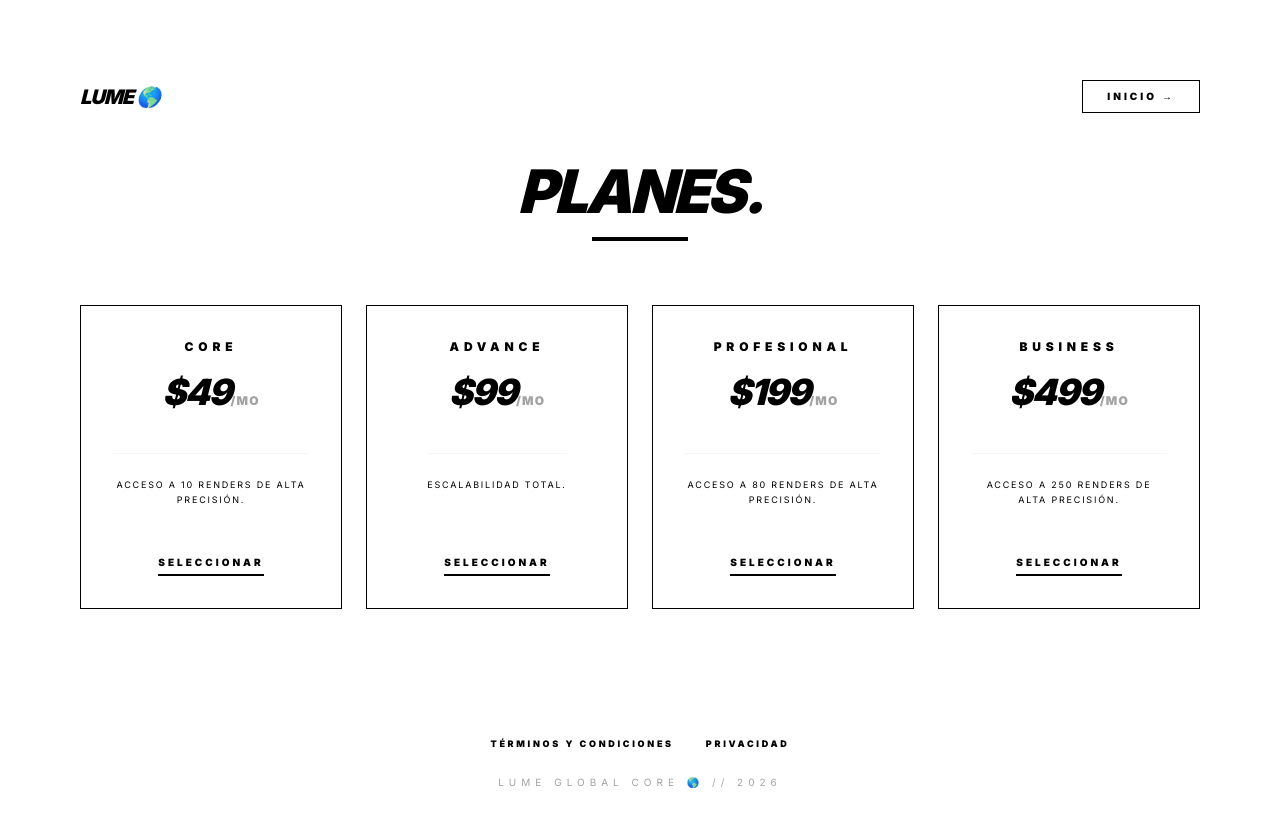
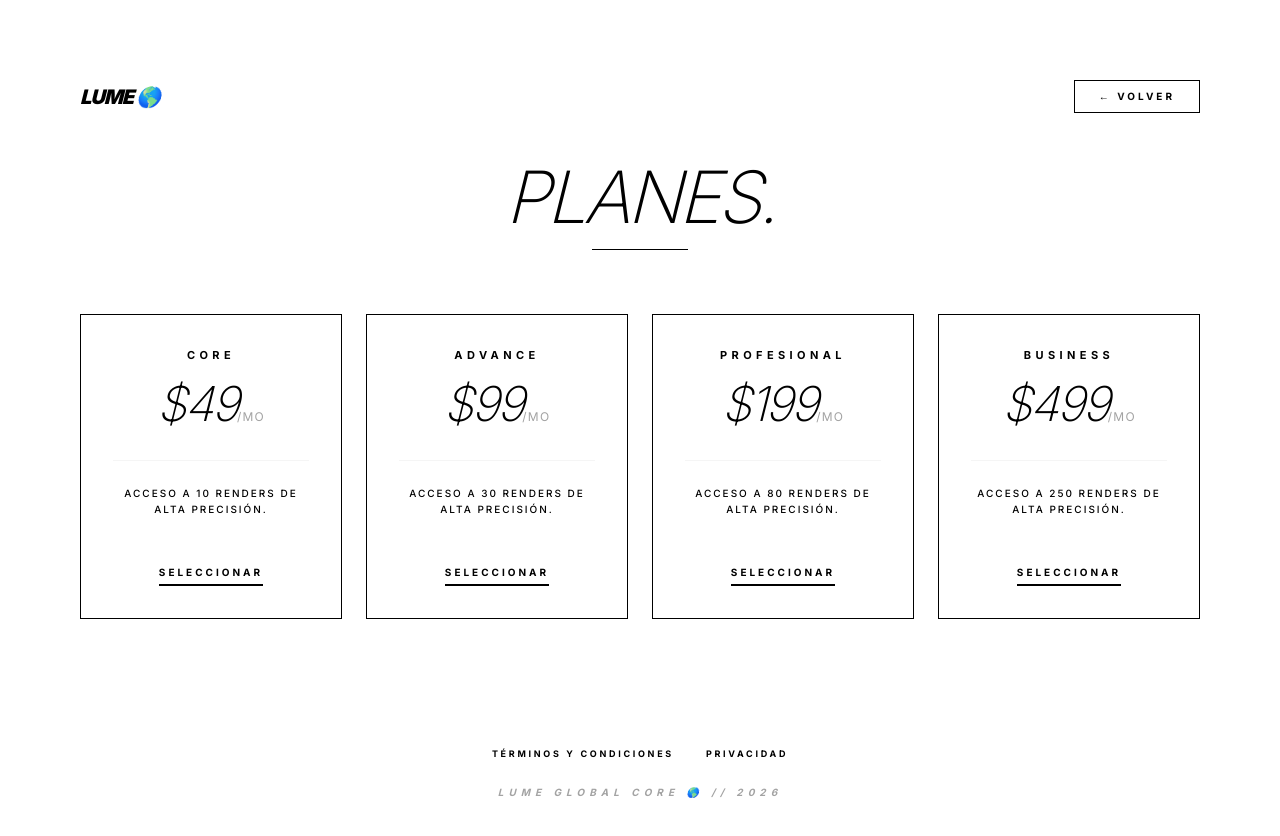
Before and after one commit to lumeglobal10-prog/lume-global-core, a Next.js app: page /pricing in a window 1280 px wide. Shown: the top 836 px of the page. Built offline with nearby package versions, Linux system fonts and the light colour scheme.

Commit message:
Update page.tsx

```diff
--- a/app/pricing/page.tsx
+++ b/app/pricing/page.tsx
@@ -10,7 +10,7 @@ export default function PricingPage() {
 
   const planes = [
     { nombre: 'CORE', precio: '49', desc: 'ACCESO A 10 RENDERS DE ALTA PRECISIÓN.' },
-    { nombre: 'ADVANCE', precio: '99', desc: 'ESCALABILIDAD TOTAL.' },
+    { nombre: 'ADVANCE', precio: '99', desc: 'ACCESO A 30 RENDERS DE ALTA PRECISIÓN.' },
     { nombre: 'PROFESIONAL', precio: '199', desc: 'ACCESO A 80 RENDERS DE ALTA PRECISIÓN.' },
     { nombre: 'BUSINESS', precio: '499', desc: 'ACCESO A 250 RENDERS DE ALTA PRECISIÓN.' }
   ];
@@ -24,24 +24,25 @@ export default function PricingPage() {
   };
 
   return (
-    <main className="min-h-screen bg-white text-black font-sans flex flex-col justify-between p-8 md:p-20">
+    <main className="min-h-screen bg-white text-black font-sans flex flex-col justify-between p-8 md:p-20 overflow-x-hidden">
 
       {/* NAVEGACIÓN SUPERIOR: LOGO IZQUIERDA Y RETORNO DERECHA */}
       <nav className="flex justify-between items-center w-full">
         <div className="text-xl font-black tracking-tighter italic uppercase">
           LUME 🌎
         </div>
-        <Link href="/">
-          <button className="text-[10px] font-black tracking-[0.3em] uppercase border border-black px-6 py-2 hover:bg-black hover:text-white transition-all">
-            INICIO →
-          </button>
-        </Link>
+        <button
+          onClick={() => router.back()}
+          className="text-[10px] font-bold tracking-[0.3em] uppercase border border-black px-6 py-2 hover:bg-black hover:text-white transition-all"
+        >
+          ← VOLVER
+        </button>
       </nav>
 
       {/* SECTOR DE PLANES */}
       <div className="max-w-6xl mx-auto w-full py-12 text-center">
-        <h1 className="text-6xl font-black uppercase tracking-tighter mb-4 italic">PLANES.</h1>
-        <div className="h-1 w-24 bg-black mx-auto mb-16"></div>
+        <h1 className="text-6xl md:text-7xl font-extralight uppercase tracking-tighter mb-4 italic">PLANES.</h1>
+        <div className="h-[1px] w-24 bg-black mx-auto mb-16"></div>
 
         <div className="grid grid-cols-1 md:grid-cols-2 lg:grid-cols-4 gap-6">
           {planes.map((plan) => (
@@ -51,16 +52,17 @@ export default function PricingPage() {
               className="group border border-black p-8 flex flex-col items-center justify-between cursor-pointer hover:bg-black hover:text-white transition-all duration-300 active:scale-95"
             >
               <div>
-                <h2 className="text-[12px] font-black tracking-[0.4em] mb-4 uppercase">{plan.nombre}</h2>
-                <div className="text-4xl font-black italic mb-2 tracking-tighter">
-                  ${plan.precio}<span className="text-[12px] font-mono not-italic uppercase tracking-widest text-neutral-400 group-hover:text-neutral-500">/mo</span>
+                <h2 className="text-[11px] font-bold tracking-[0.4em] mb-4 uppercase">{plan.nombre}</h2>
+                <div className="text-5xl font-extralight italic mb-2 tracking-tighter">
+                  ${plan.precio}<span className="text-[12px] font-normal not-italic uppercase tracking-widest text-neutral-400 group-hover:text-neutral-500">/mo</span>
                 </div>
-                <p className="text-[9px] font-mono uppercase tracking-[0.2em] leading-relaxed mt-8 border-t border-neutral-100 group-hover:border-neutral-800 pt-6">
+                {/* TIPOGRAFÍA UNIFICADA EN DESCRIPCIÓN */}
+                <p className="text-[10px] font-medium uppercase tracking-[0.2em] leading-relaxed mt-8 border-t border-neutral-100 group-hover:border-neutral-800 pt-6">
                   {plan.desc}
                 </p>
               </div>
 
-              <div className="mt-12 text-[10px] font-black tracking-[0.3em] uppercase border-b-2 border-black group-hover:border-white pb-1">
+              <div className="mt-12 text-[10px] font-bold tracking-[0.3em] uppercase border-b-2 border-black group-hover:border-white pb-1">
                 SELECCIONAR
               </div>
             </div>
@@ -72,14 +74,14 @@ export default function PricingPage() {
       {showPopup && (
         <div className="fixed inset-0 bg-black/90 backdrop-blur-sm flex items-center justify-center p-6 z-50">
           <div className="bg-white p-10 max-w-sm w-full border border-black text-center space-y-8 animate-in fade-in zoom-in duration-300">
-            <h3 className="text-[12px] font-black tracking-[0.5em] uppercase italic">AVISO LEGAL</h3>
-            <p className="text-[10px] font-mono uppercase tracking-[0.1em] leading-relaxed text-neutral-600">
+            <h3 className="text-[11px] font-bold tracking-[0.5em] uppercase italic">AVISO LEGAL</h3>
+            <p className="text-[10px] font-medium uppercase tracking-[0.1em] leading-relaxed text-neutral-600">
               LOS PRECIOS SE EXPRESAN EN <span className="text-black font-bold">DÓLARES ESTADOUNIDENSES (USD)</span>.
               EL MONTO FINAL PUEDE VARIAR SEGÚN LOS IMPUESTOS LOCALES DE SU REGIÓN.
             </p>
             <button
               onClick={proceedToCheckout}
-              className="w-full bg-black text-white p-4 text-[11px] font-black uppercase tracking-[0.4em] hover:bg-neutral-800 transition-all"
+              className="w-full bg-black text-white p-4 text-[11px] font-bold uppercase tracking-[0.4em] hover:bg-neutral-800 transition-all"
             >
               ACEPTAR Y CONTINUAR
             </button>
@@ -90,17 +92,17 @@ export default function PricingPage() {
       {/* FOOTER UNIFICADO LUME CORE */}
       <footer className="flex flex-col items-center space-y-6 pt-20">
         <div className="flex space-x-8">
-          <Link href="/terms" className="text-[9px] font-black tracking-[0.3em] uppercase hover:underline decoration-2 underline-offset-4">
+          <Link href="/terms" className="text-[9px] font-bold tracking-[0.3em] uppercase hover:underline decoration-2 underline-offset-4">
             Términos y Condiciones
           </Link>
-          <Link href="/privacy" className="text-[9px] font-black tracking-[0.3em] uppercase hover:underline decoration-2 underline-offset-4">
+          <Link href="/privacy" className="text-[9px] font-bold tracking-[0.3em] uppercase hover:underline decoration-2 underline-offset-4">
             Privacidad
           </Link>
         </div>
-        <div className="text-[10px] font-mono tracking-[0.5em] text-neutral-400 uppercase">
+        <div className="text-[10px] font-bold tracking-[0.5em] text-neutral-400 uppercase italic">
           LUME GLOBAL CORE 🌎 // 2026
         </div>
       </footer>
     </main>
   );
-              }
+                  }
```
